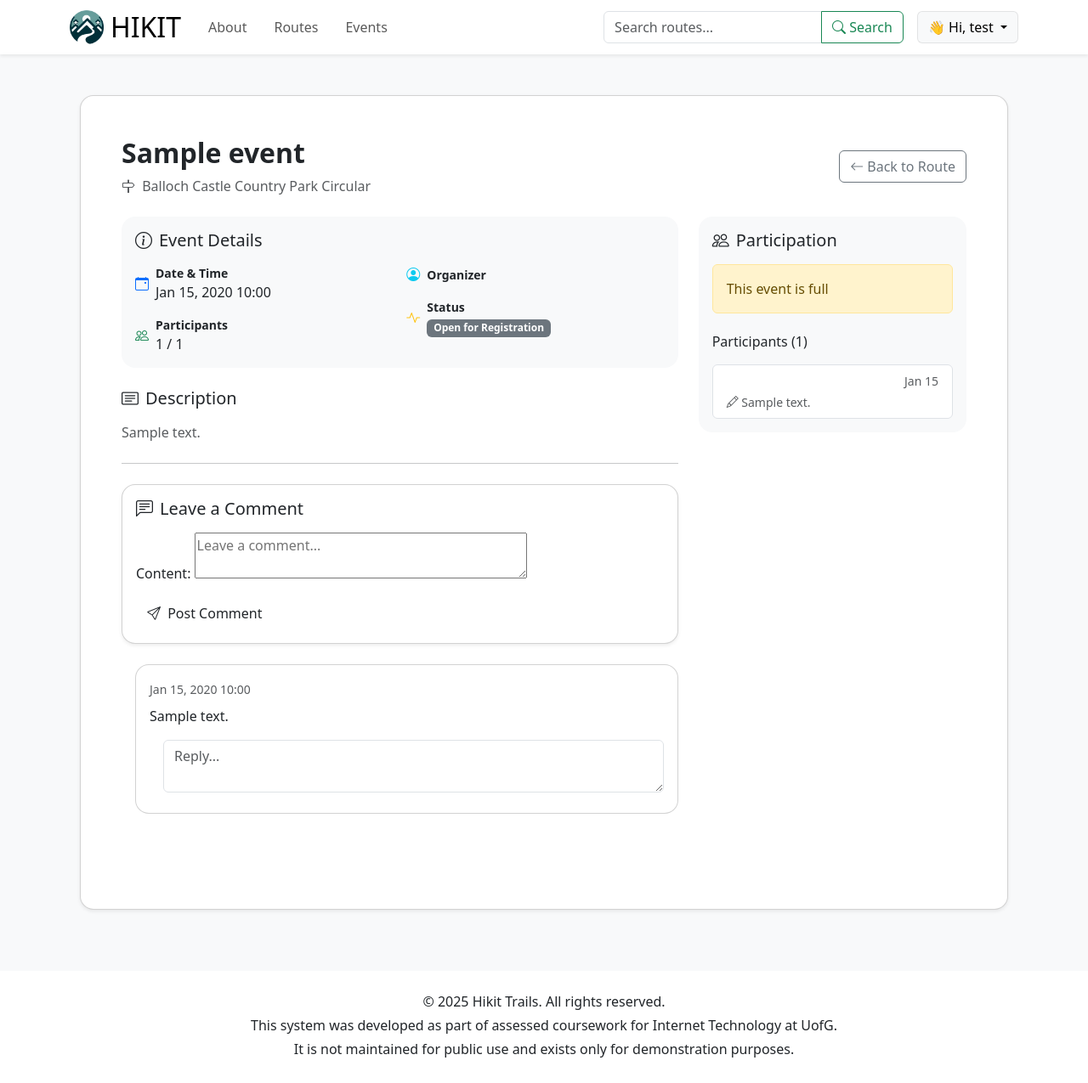
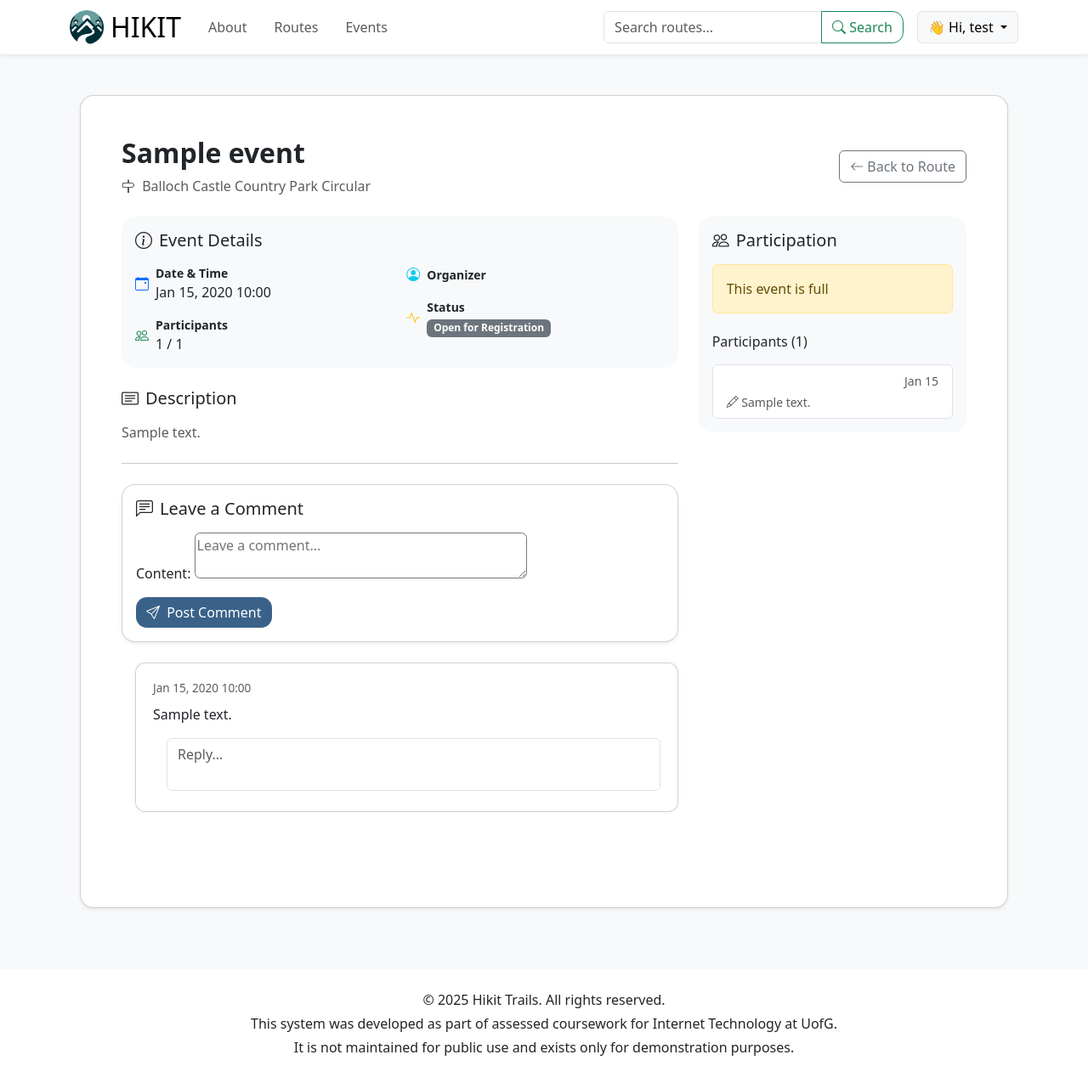
Before and after one commit to Elwood9245/hikit, a Django app: page /events/1/ in a window 1280 px wide. Shown: the whole page at 85% size. After the commit the page ends 1243 px from the top, so only its background shows below. Run offline with Django 4.2, Linux system fonts and the light colour scheme; a user stored in the database is signed in; data comes from the database, SQL or seed files in the repository; tables that the repository leaves empty hold one stand-in row (values such as "Sample post"); some libraries are stand-ins or nearby versions.

Commit message:
Added css style for comment

```diff
--- a/hikit/static/css/style.css
+++ b/hikit/static/css/style.css
@@ -163,3 +163,57 @@
     opacity: 0.3;
     cursor: not-allowed;
   }
+
+/* === Comment Section Styling === */
+.comment-card {
+  border-radius: 0.75rem;
+  background-color: #fff;
+  box-shadow: 0 0 5px rgba(0,0,0,0.05);
+}
+
+.comment-card .card-body {
+  padding: 1rem 1.25rem;
+}
+
+.comment-card strong {
+  font-weight: 600;
+  color: #333;
+}
+
+.comment-card small {
+  font-size: 0.85rem;
+  color: #888;
+}
+
+.comment-card p {
+  margin-top: 0.5rem;
+}
+
+.reply-card {
+  background-color: #f8f9fa;
+  border-left: 3px solid #0d6efd;
+  margin-left: 2rem;
+  border-radius: 0.5rem;
+}
+
+.reply-form textarea {
+  resize: none;
+}
+
+textarea {
+  border-radius: 0.4rem;
+}
+
+button[type="submit"] {
+  border-radius: 0.8rem;
+}
+
+.comment-btn {
+  background-color: #3A6289; /* dark green */
+  color: white;
+  border: none;
+}
+
+.comment-btn:hover {
+  background-color: #ADC5CE;
+}
```
